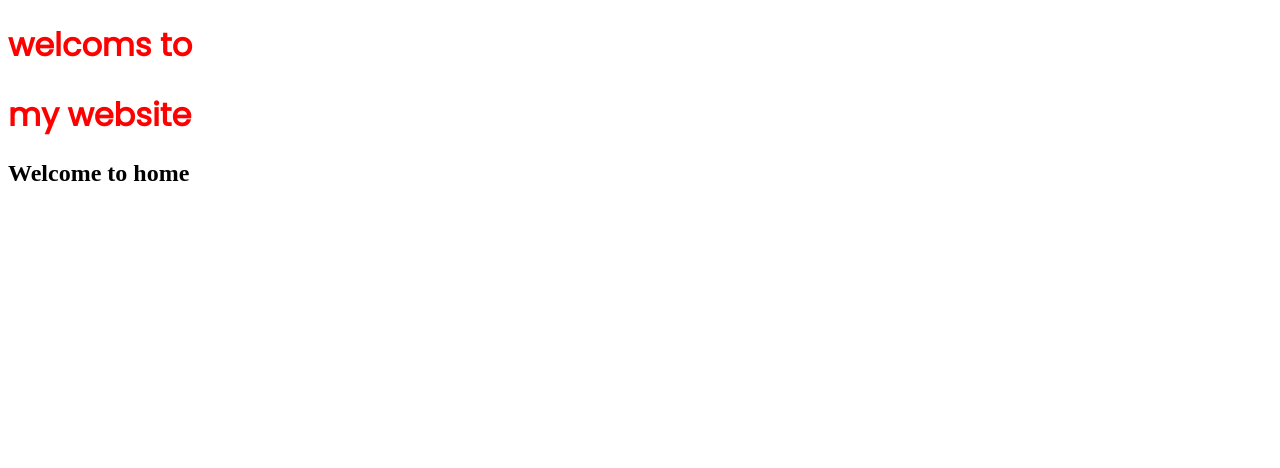
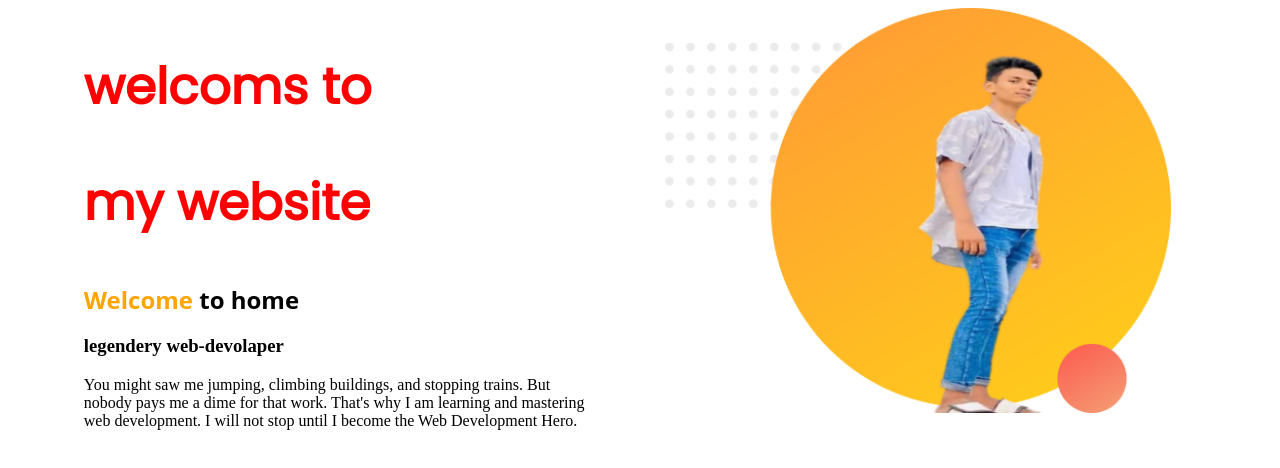
Before and after one commit to Ahadmohan/web-work, a plain HTML site: page index.html in a window 1280 px wide. Drawn offline with Linux system fonts and the light colour scheme.

Commit message:
add new text

```diff
--- a/index.html
+++ b/index.html
@@ -6,15 +6,26 @@
     <meta http-equiv="X-UA-Compatible" content="IE=edge">
     <meta name="viewport" content="width=device-width, initial-scale=1.0">
     <title>Hasib king</title>
+    <link rel="stylesheet" href="style.css">
     <!-- <link rel="stylesheet" href="style.css"> -->
-    <link rel="stylesheet" href="style.css">
 
     <link href="https://fonts.googleapis.com/css2?family=Poppins&display=swap" rel="stylesheet">
 
 </head>
 <body>
+    <section>
+    <div class="kon">
     <h1>welcoms to </h1>
     <h1>my website</h1>
-    <h2>Welcome to home</h2>
+    <h2><span class="hasib"> Welcome</span> to home</h2>
+    <h3>legendery web-devolaper</h3>
+    <p>You might saw me jumping, climbing buildings, and stopping trains. But nobody pays me a dime for that work. That's why I am learning and mastering web development. I will not stop until I become the Web Development Hero.</p>
+    </div>
+    <div class="kon">
+<img src="/images/image-1.png" alt="">
+
+
+    </div>
+    </section>
 </body>
 </html>
--- a/style.css
+++ b/style.css
@@ -1,12 +1,25 @@
-/* h1{font-size: 50px;
+h1{font-size: 50px;
+
 font-family: 'Poppins', sans-serif;
 
 }
 h2{
     font-family: 'Open Sans', sans-serif;
-} */
+}
 
 h1{
     color: red;
     font-family: 'Poppins', sans-serif;
+
 }
+.hasib{color:orange;}
+.kon{
+    width: 40%;
+    float: left;
+    margin-left: 4%;
+    padding-left: 2%;
+}
+.kon img{
+width: 100%;
+
+}
```
Also changed, not shown: images/image-1.png (added).
